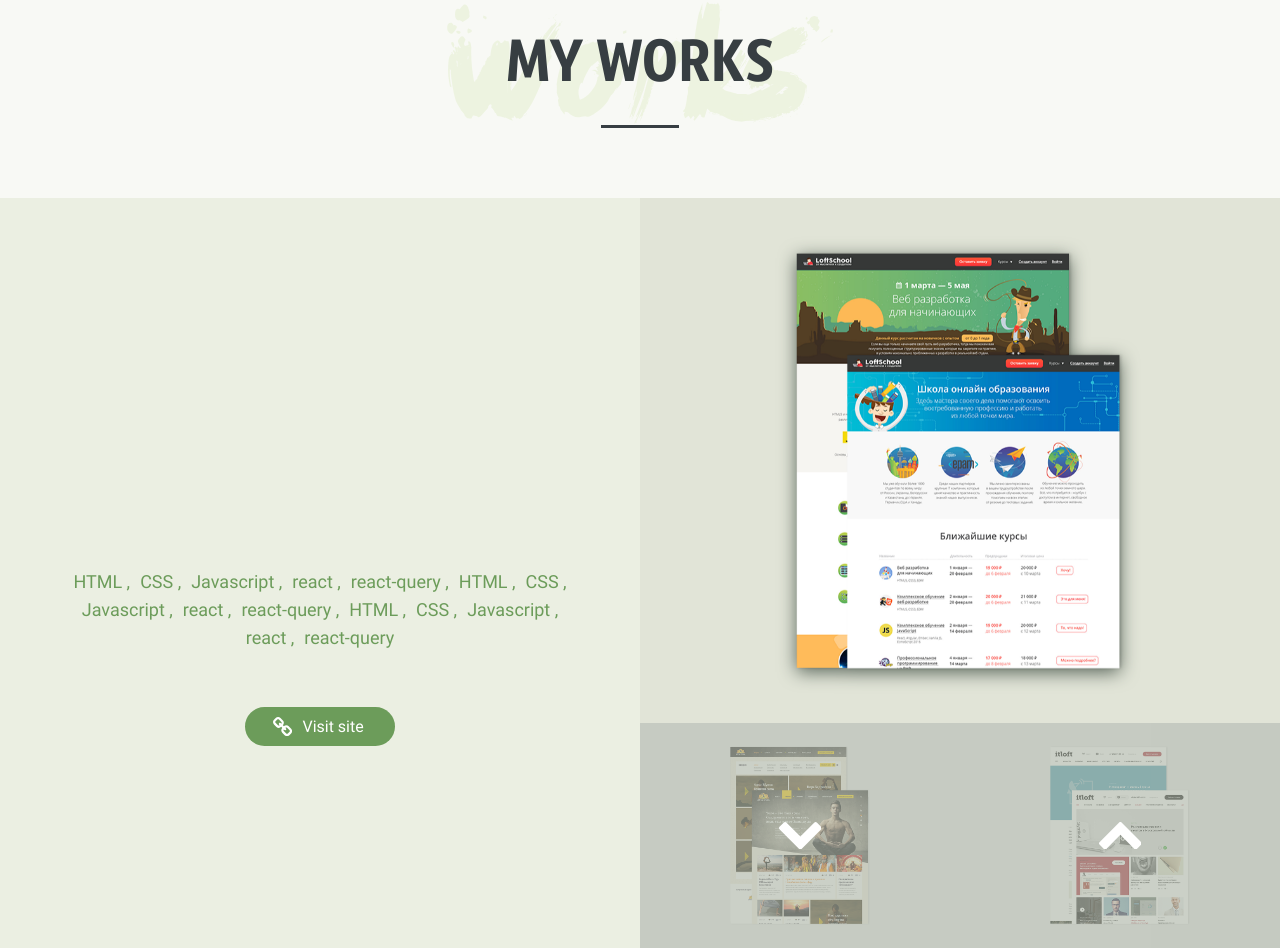
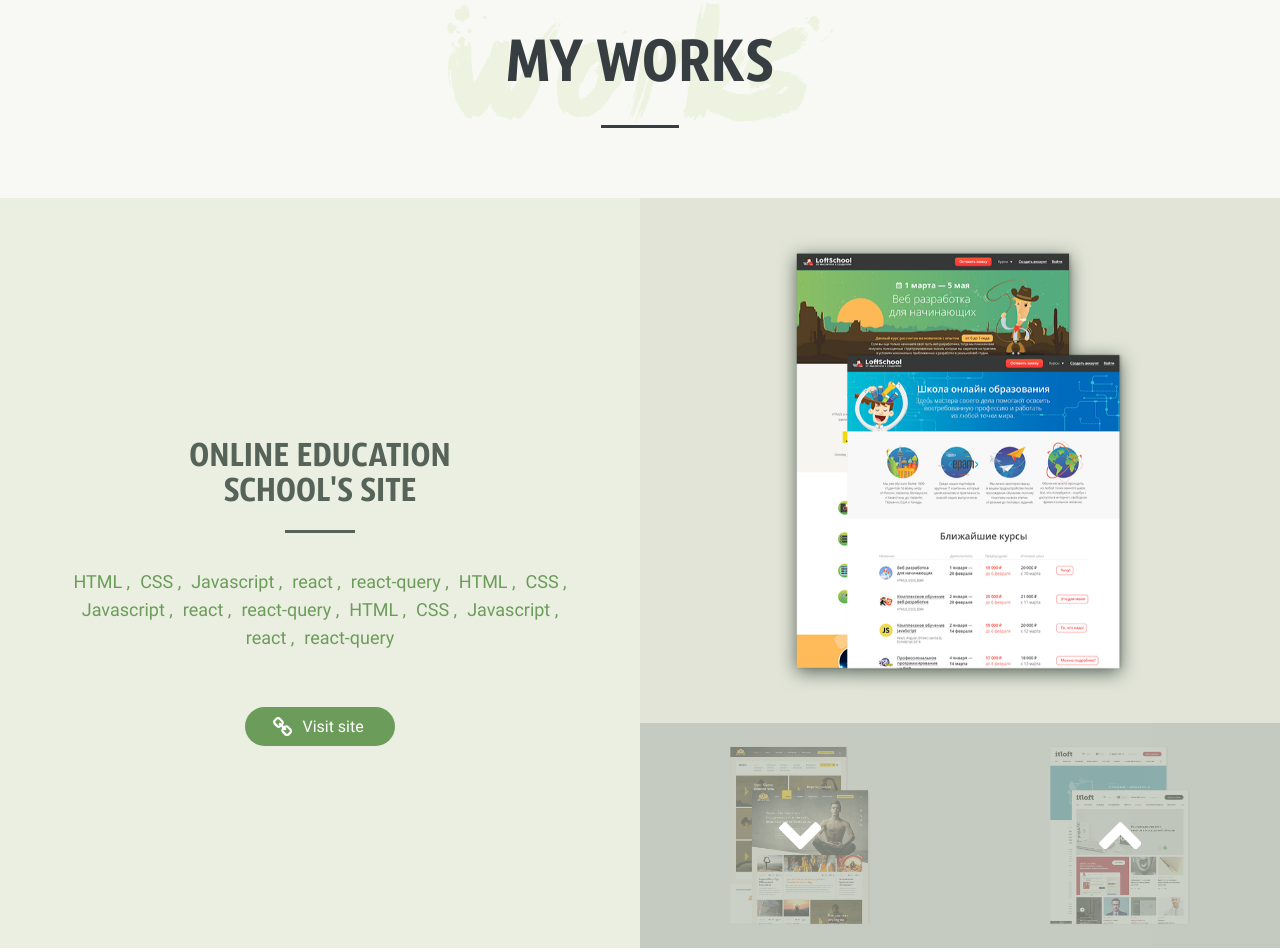
Before and after one commit to Karine91/vue-portfolio-forest, a Vue app: page /works in a window 1280 px wide. Shown: the part 798-1750 px from the top of the page. Built offline with nearby package versions, Linux system fonts and the light colour scheme; a web font is replaced by a local one.

Commit message:
chore: fix issue with animations in slider

```diff
--- a/src/views/works/MyWorksSection.vue
+++ b/src/views/works/MyWorksSection.vue
@@ -78,22 +78,22 @@ const prevSlide = () => {
     </div>
     <div class="slider">
       <div class="caption">
-        <h2
+        <div
+          class="caption-inner"
+          :key="currentWork.name"
           v-motion
-          :key="currentWork.id"
           :initial="{
             opacity: 0
           }"
           :enter="{
             opacity: 1,
             transition: {
-              duration: 300,
               type: 'keyframes',
-              ease: 'easeOut'
+              ease: 'easeIn'
             }
           }"
-          class="heading-2"
         >
+          <h2 class="heading-2">
             {{ currentWork.name }}
           </h2>
           <div class="techs">
@@ -106,6 +106,7 @@ const prevSlide = () => {
             <LinkIcon class="link-icon" />
             Visit site
           </a>
+        </div>
       </div>
       <div class="preview">
         <img
@@ -217,10 +218,15 @@ h1 {
 .caption {
   grid-area: caption;
   background-color: $lightgreen;
+
+  .caption-inner {
+    width: 100%;
+    height: 100%;
     display: flex;
     flex-direction: column;
     align-items: center;
     justify-content: center;
+  }
 
   .heading-2 {
     max-width: 350px;
```
Lines whose indentation alone changed are shown as unchanged.
